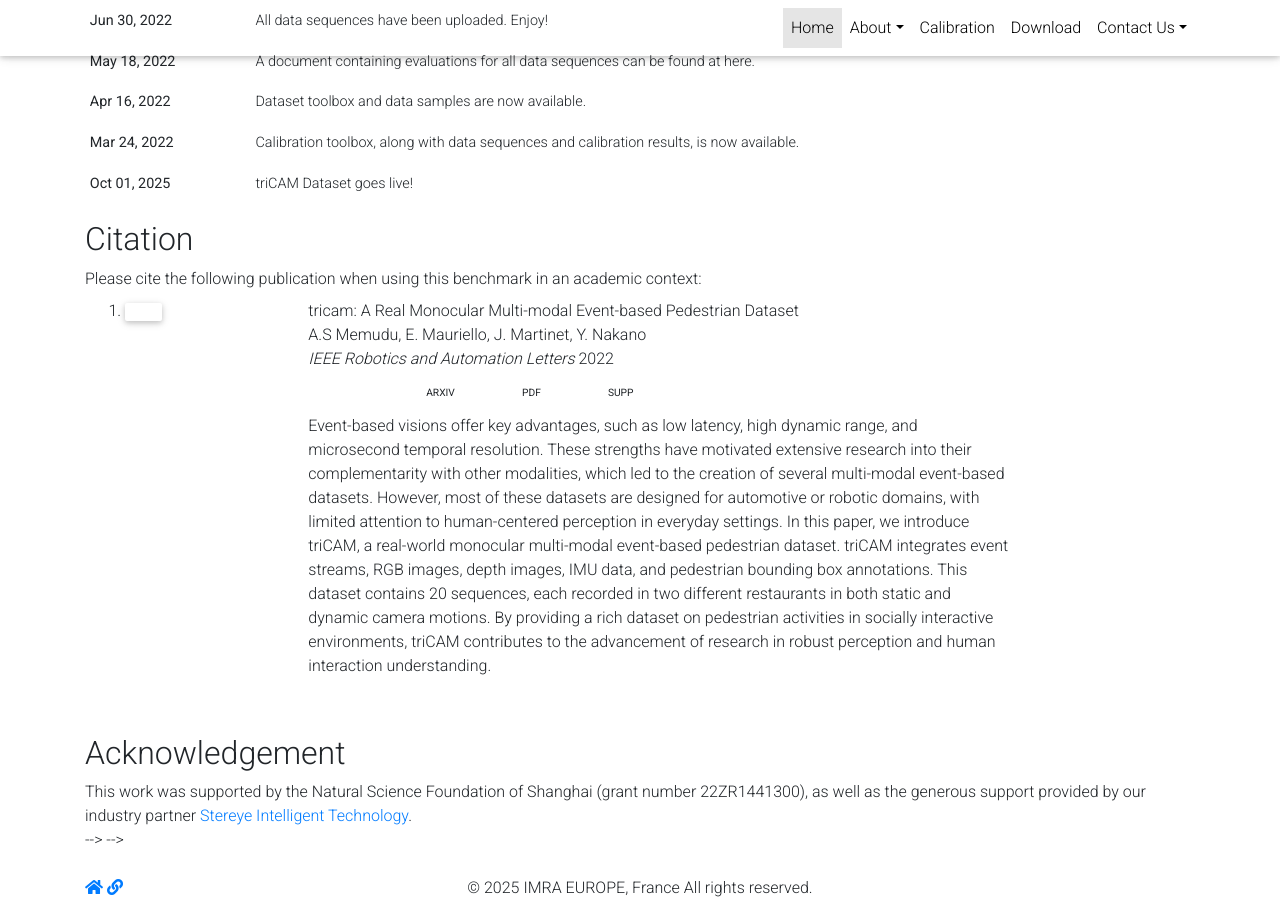
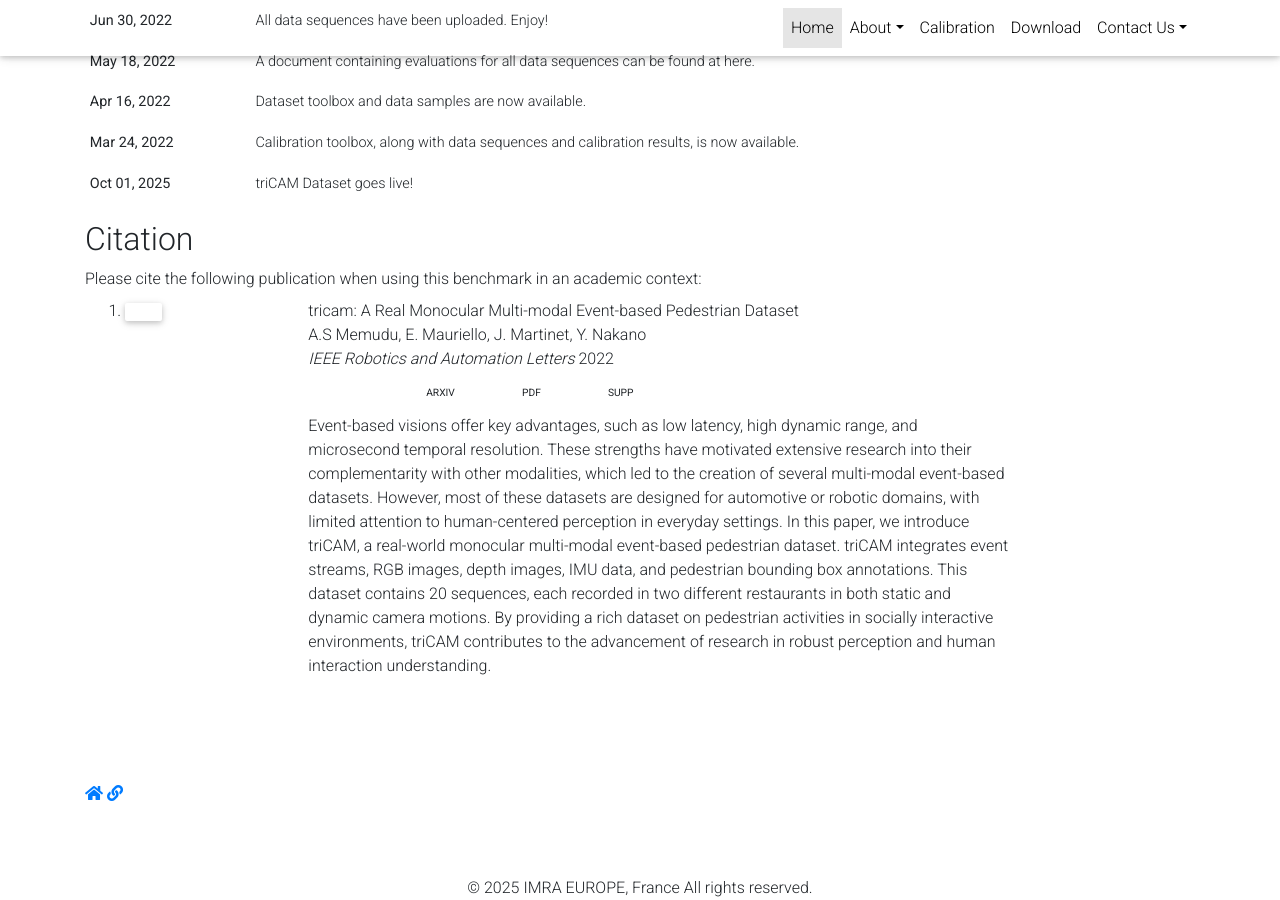
Before and after one commit to anikesadia/triCam-dataset, a Jekyll site: the page index.html, which Jekyll copies as it is, in a window 1280 px wide and 900 px high, scrolled down 819 px. Built offline with Jekyll 4.4.1, drawn with Linux system fonts in a browser that asks for light colours; nearby versions of some CDN libraries; library files that are not in the unit come from our copies; comment, search, counter and statistics services are not loaded; a style sheet for code colours, icons or effects is not loaded.

Commit message:
Update index.html

```diff
--- a/index.html
+++ b/index.html
@@ -279,11 +279,11 @@ triCAM contributes to the advancement of research in robust perception and human
           <br>
           <br>
 
-          <!-- Acknowledgements -->
-          <div class="Acknowledgement">
+          <!-- <!--  Acknowledgements -->
+          <!-- <div class="Acknowledgement">
             <h2>Acknowledgement</h2>
             This work was supported by the Natural Science Foundation of Shanghai (grant number 22ZR1441300), as well as the generous support provided by our industry partner <a href="https://www.stereye.com/en/" target="_blank" rel="noopener noreferrer">Stereye Intelligent Technology</a>.
-          </div> --> -->
+          </div>  -->
           <br>
           <br>
 
```
